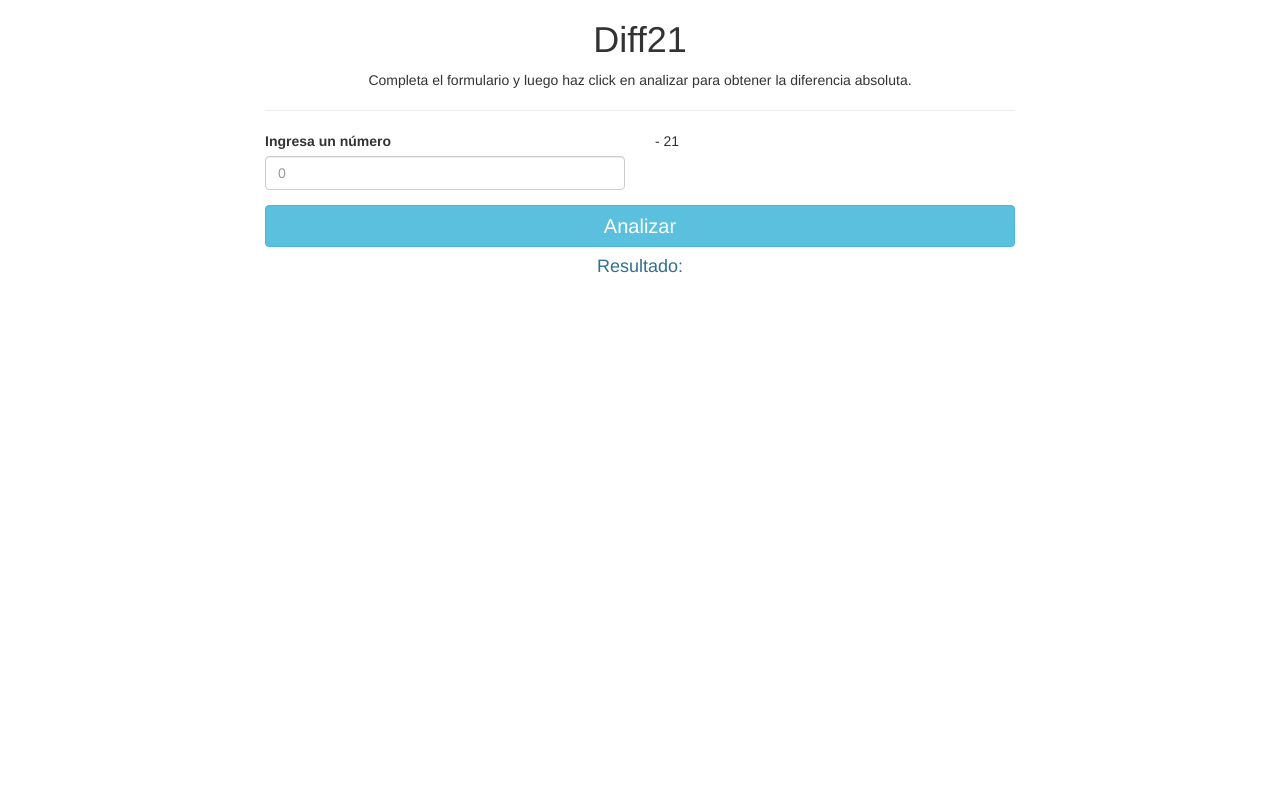
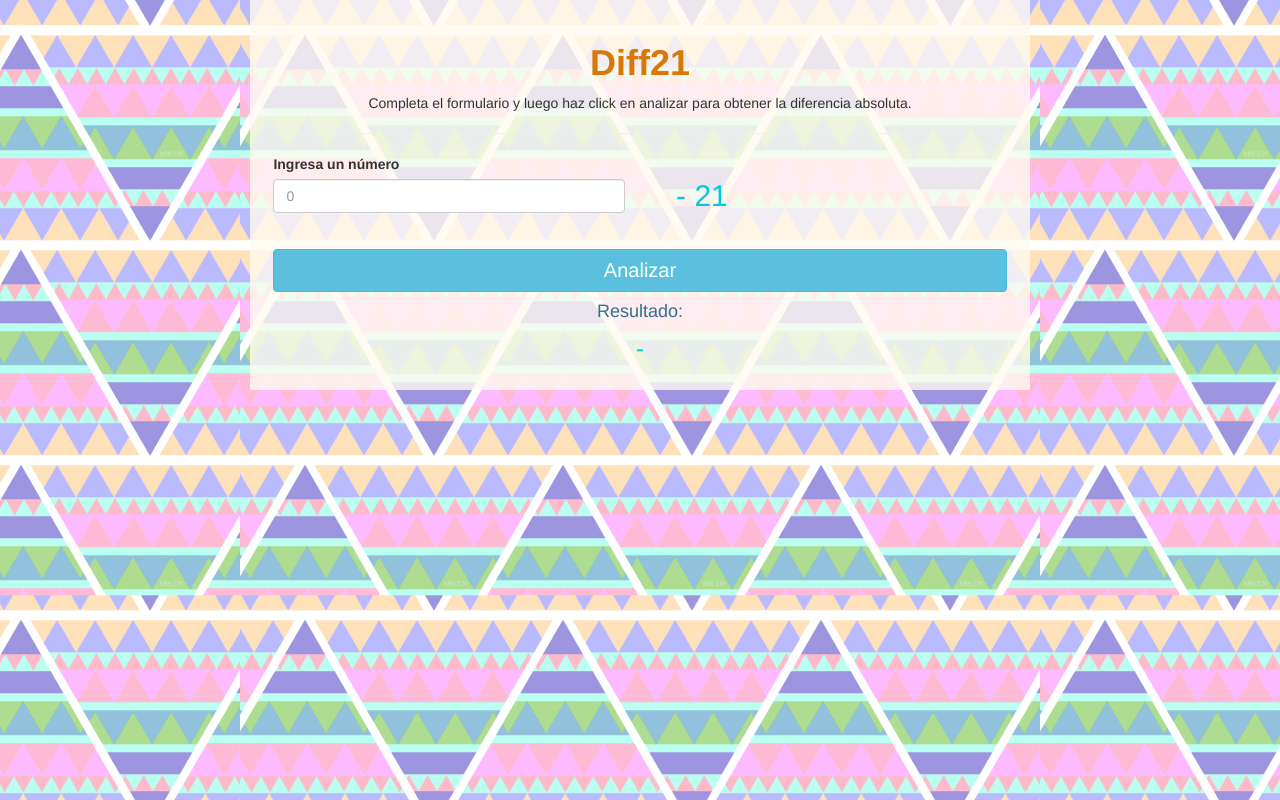
Before and after one commit to jebcat1982/ejercicio4-diff21, a plain HTML site: page index.html in a window 1280 px wide. Drawn offline with nearby package versions, Linux system fonts and the light colour scheme; a web font is replaced by a local one.

Commit message:
agregando estilos y terminado

```diff
--- a/index.html
+++ b/index.html
@@ -30,7 +30,7 @@
 
                 <button onclick="calcular()" class="btn btn-info btn-block" style="color:#fff;font-size:20px;">Analizar</button>
                     <h4 class="text-center text-info">Resultado:</h4>
-                    <div id="salida" style="font-size:25px; color:#ffffff;" class="text-center">-</div>
+                    <div id="salida" style="font-size:25px; color:#00c9e3;" class="text-center">-</div>
             </div>
         </div>
 	</div>
--- a/main.css
+++ b/main.css
@@ -0,0 +1,17 @@
+body {
+    background: url(tribales.jpg) center center;
+}
+.big {
+    color:#00c9e3;
+    font-size: 30px;
+    padding: 6%;
+}
+
+.title {
+    color:#d87808;
+    font-weight: bold;
+}
+.caja {
+    background: rgba(255,250,240,0.8);
+    padding: 2%;
+}
--- a/main.js
+++ b/main.js
@@ -0,0 +1,12 @@
+function calcular()
+{
+    var n = document.getElementById("numero").value;
+    var salida = document.getElementById("salida");
+
+	if (n <= 21) {
+        salida.innerHTML = 21-n ;
+
+    } else {
+        salida.innerHTML = (n-21)*2 ;
+    }
+}
```
